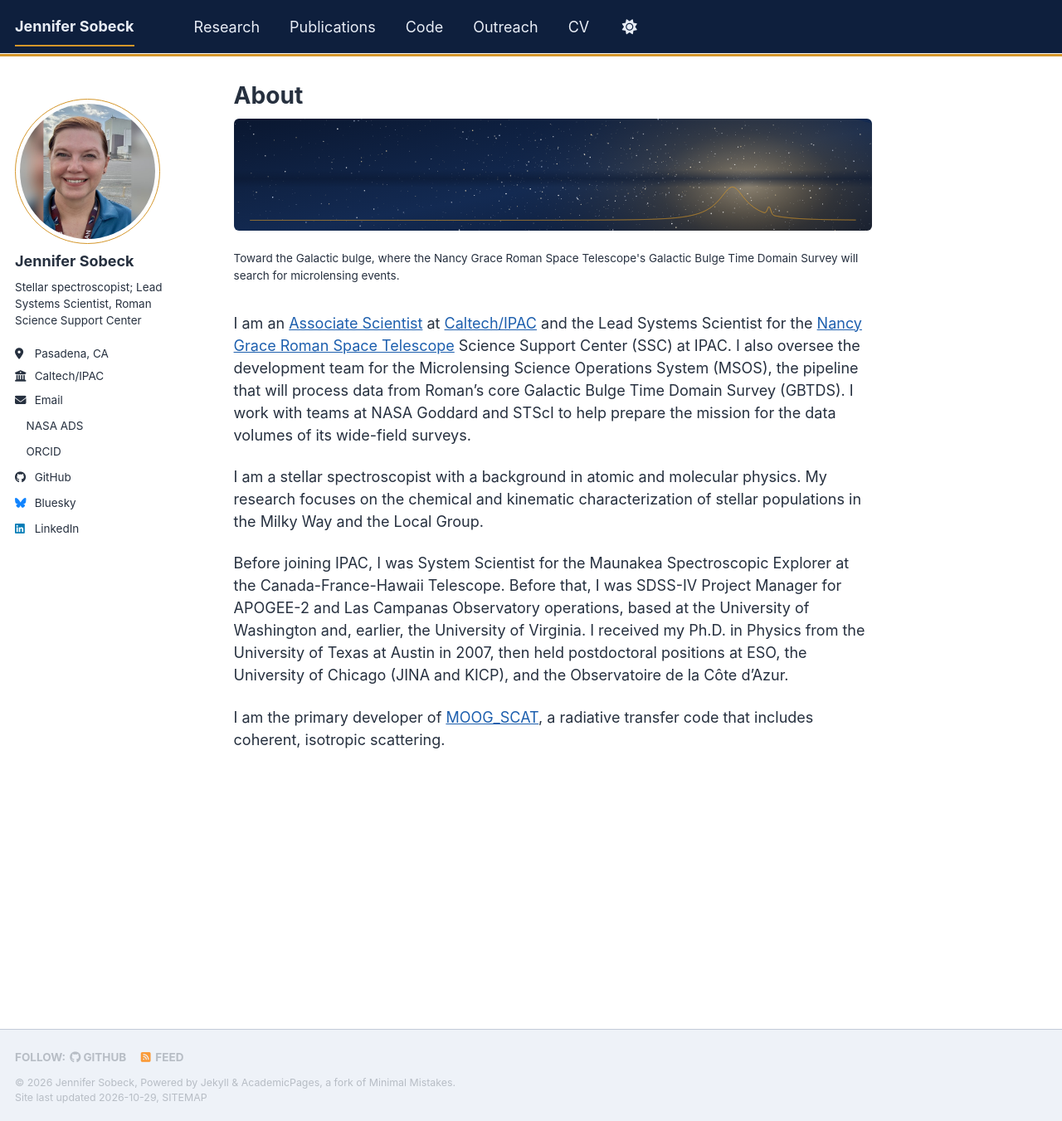
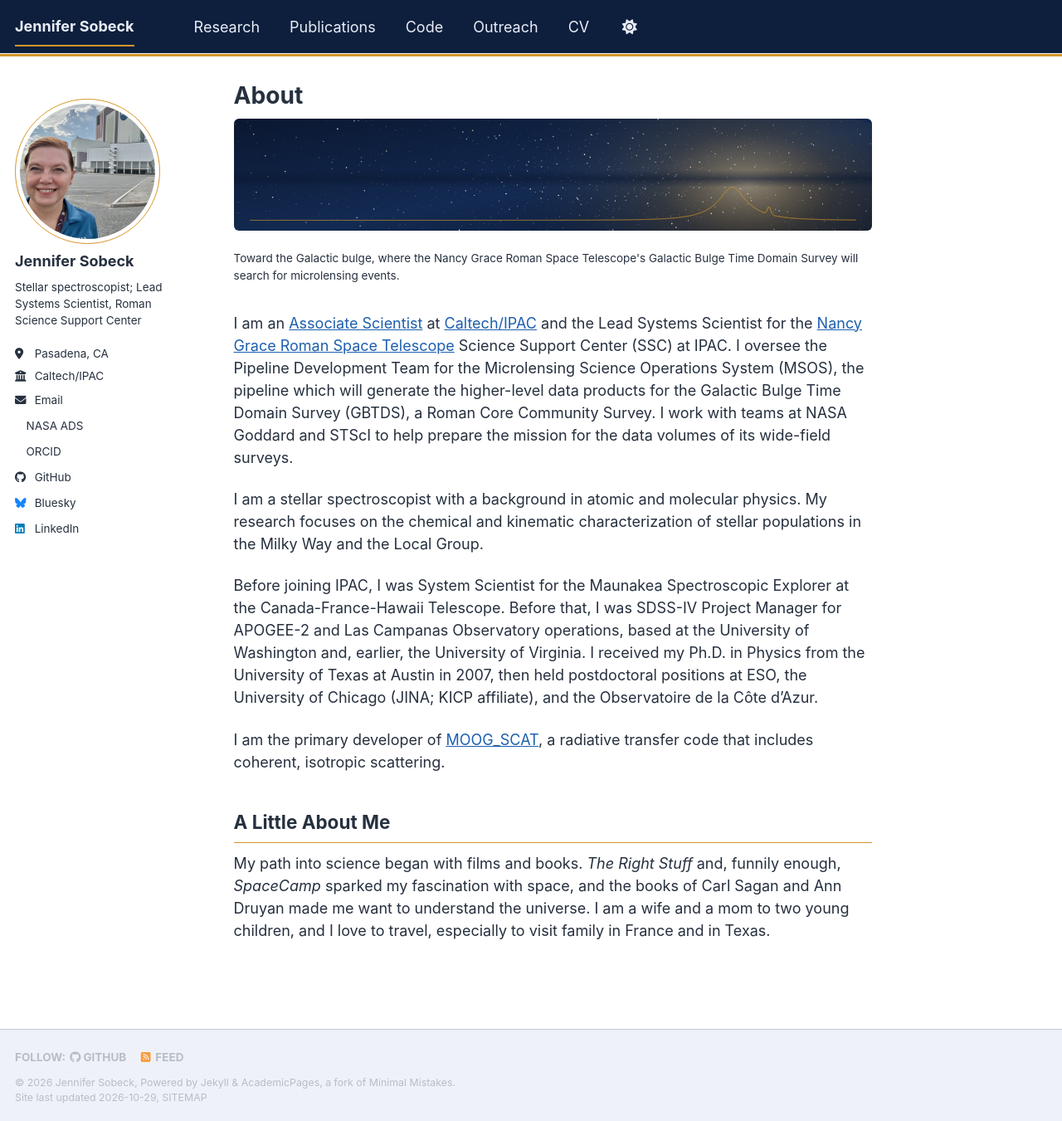
Before and after one commit to jsobeck/jsobeck.github.io, a Jekyll site: the page built from _pages/about.md, in a window 1280 px wide and 1351 px high. Shown: the whole window at 83% size. Built offline with Jekyll 4.4.1, drawn with Linux system fonts in a browser that asks for light colours; a script bundle is joined from its source files by our own code; a style sheet for code colours, icons or effects is not loaded.

Commit message:
About, Research, and CV page updates; new profile photo

```diff
--- a/_pages/about.md
+++ b/_pages/about.md
@@ -12,10 +12,13 @@ redirect_from:
   <figcaption>Toward the Galactic bulge, where the Nancy Grace Roman Space Telescope's Galactic Bulge Time Domain Survey will search for microlensing events.</figcaption>
 </figure>
 
-I am an [Associate Scientist](https://www.ipac.caltech.edu/science/staff/jennifer-sobeck) at [Caltech/IPAC](https://www.ipac.caltech.edu/) and the Lead Systems Scientist for the [Nancy Grace Roman Space Telescope](https://www.ipac.caltech.edu/project/roman) Science Support Center (SSC) at IPAC. I also oversee the development team for the Microlensing Science Operations System (MSOS), the pipeline that will process data from Roman's core Galactic Bulge Time Domain Survey (GBTDS). I work with teams at NASA Goddard and STScI to help prepare the mission for the data volumes of its wide-field surveys.
+I am an [Associate Scientist](https://www.ipac.caltech.edu/science/staff/jennifer-sobeck) at [Caltech/IPAC](https://www.ipac.caltech.edu/) and the Lead Systems Scientist for the [Nancy Grace Roman Space Telescope](https://www.ipac.caltech.edu/project/roman) Science Support Center (SSC) at IPAC. I oversee the Pipeline Development Team for the Microlensing Science Operations System (MSOS), the pipeline which will generate the higher-level data products for the Galactic Bulge Time Domain Survey (GBTDS), a Roman Core Community Survey. I work with teams at NASA Goddard and STScI to help prepare the mission for the data volumes of its wide-field surveys.
 
 I am a stellar spectroscopist with a background in atomic and molecular physics. My research focuses on the chemical and kinematic characterization of stellar populations in the Milky Way and the Local Group.
 
-Before joining IPAC, I was System Scientist for the Maunakea Spectroscopic Explorer at the Canada-France-Hawaii Telescope. Before that, I was SDSS-IV Project Manager for APOGEE-2 and Las Campanas Observatory operations, based at the University of Washington and, earlier, the University of Virginia. I received my Ph.D. in Physics from the University of Texas at Austin in 2007, then held postdoctoral positions at ESO, the University of Chicago (JINA and KICP), and the Observatoire de la Côte d'Azur.
+Before joining IPAC, I was System Scientist for the Maunakea Spectroscopic Explorer at the Canada-France-Hawaii Telescope. Before that, I was SDSS-IV Project Manager for APOGEE-2 and Las Campanas Observatory operations, based at the University of Washington and, earlier, the University of Virginia. I received my Ph.D. in Physics from the University of Texas at Austin in 2007, then held postdoctoral positions at ESO, the University of Chicago (JINA; KICP affiliate), and the Observatoire de la Côte d'Azur.
 
 I am the primary developer of [MOOG_SCAT](https://github.com/jsobeck/MOOG_SCAT), a radiative transfer code that includes coherent, isotropic scattering.
+
+## A Little About Me
+My path into science began with films and books. *The Right Stuff* and, funnily enough, *SpaceCamp* sparked my fascination with space, and the books of Carl Sagan and Ann Druyan made me want to understand the universe. I am a wife and a mom to two young children, and I love to travel, especially to visit family in France and in Texas.
```
Also changed, not shown: _pages/cv.md (+0 -6 lines), _pages/research.md (+2 -2 lines), images/profile.jpg.
